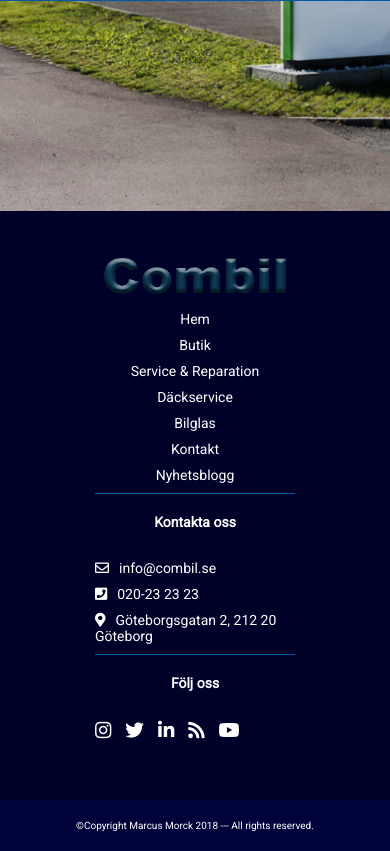
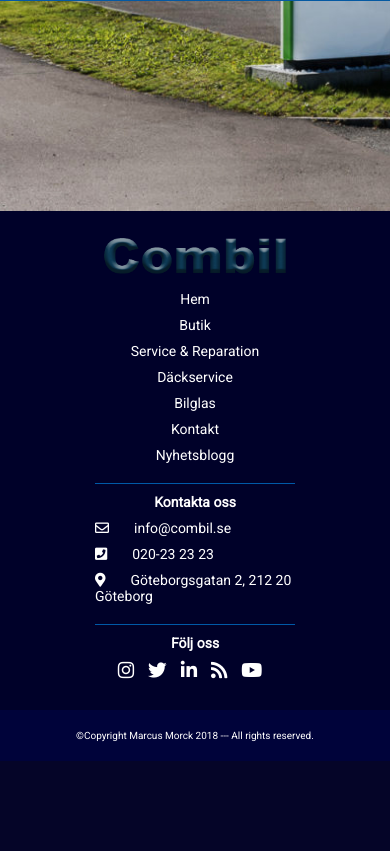
Before and after one commit to marcusMorck/combil, a PHP site: page / in a window 390 px wide; the page is wider, and only the part inside the window is pictured. Shown: the part 564-1415 px from the top of that part. After the commit the page ends 1325 px from the top of that part, so only its background shows below. Run offline with PHP 8.4, Linux system fonts and the light colour scheme; data that the repository does not hold is empty; some libraries are stand-ins or nearby versions.

Commit message:
smaller changes on footer

```diff
--- a/assets/css/general.css
+++ b/assets/css/general.css
@@ -374,23 +374,32 @@ footer .copyright p {
 
 @media screen and (max-width: 903px) {
   footer .footer-container {
-    padding: 40px 0 0 0;
+    padding: 20px 0 0 0;
   }
 }
 @media screen and (max-width: 720px) {
   footer .footer-container {
     flex-direction: column;
     align-items: center;
+    margin-bottom: 10px;
+  }
+  footer .footer-container .footer-social {
+    text-align: center;
+  }
+  footer .footer-container .footer-contact i {
+    margin-right: 25px;
   }
   footer .footer-container div {
+    padding-bottom: 10px;
+    margin-bottom: 10px;
     align-items: center;
     padding-left: 0;
     border-bottom: 1px solid #0059a7;
     border-left: none;
-    margin-bottom: 20px;
   }
   footer .footer-container div h4 {
     text-align: center;
+    margin-bottom: 10px;
   }
   footer .footer-container div:first-child {
     margin-bottom: 10px;
@@ -399,10 +408,6 @@ footer .copyright p {
     border-bottom: none;
   }
 }
-/*.footer-container{
-   flex-direction: column;
-    align-items: center;
-}*/
 /*-------------------------------------
 --------------GENERAL------------------
 -------------------------------------*/
--- a/footer.php
+++ b/footer.php
@@ -12,13 +12,13 @@
                     <a href="/kontakt">Kontakt</a>
                     <a href="/nyhetsblogg">Nyhetsblogg</a>
                 </div>
-                <div>
+                <div class="footer-contact">
                     <h4>Kontakta oss</h4>
                     <p><i class="far fa-envelope"></i>info@combil.se</p>
                     <p><i class="fas fa-phone-square"></i>020-23 23 23</p>
                     <p><i class="fas fa-map-marker-alt"></i>Göteborgsgatan 2, 212 20 Göteborg</p>
                 </div>
-                <div>
+                <div class="footer-social">
                     <h4>Följ oss</h4>
                     <a href="#"><i class="fab fa-instagram fa-lg"></i></a>
                     <a href="#"><i class="fab fa-twitter fa-lg"></i></a>
```
Also changed, not shown: assets/sass/layout/_footer.scss (+14 -9 lines), 1 other file.
